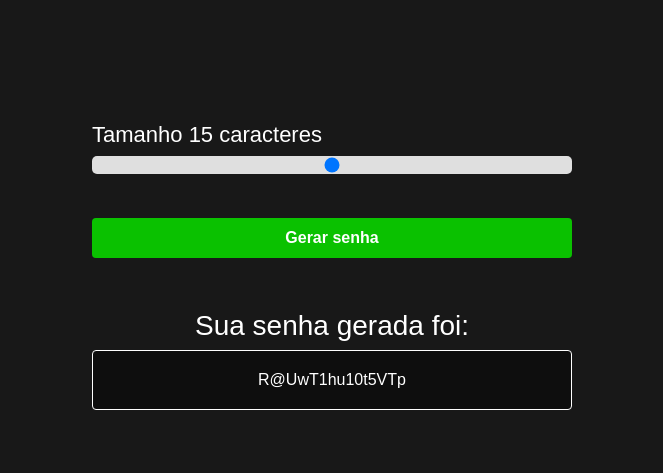
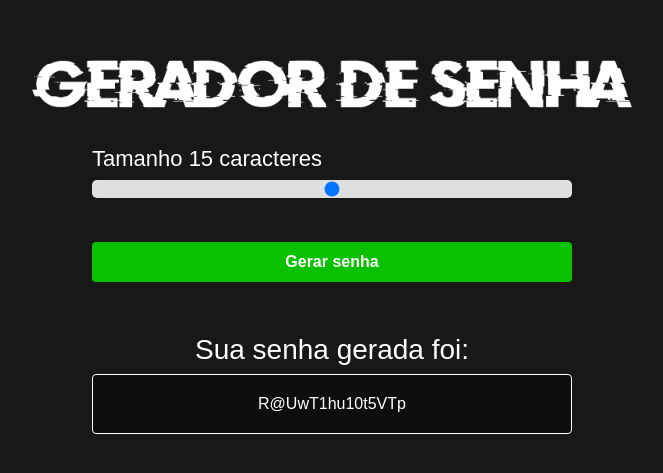
Before and after one commit to raua-hipolito/gerador-de-senha, a website: page src/index.html in a window 1280 px wide. Shown: the part 131-604 px from the top of the page, without its empty margins (308-971 px from the left). Drawn offline with Linux system fonts and the light colour scheme; the site is published under a folder, as on GitHub Pages, so addresses that start at the root find nothing.

Commit message:
✅ atualizando logo do gerador de senhas

```diff
--- a/src/index.html
+++ b/src/index.html
@@ -10,7 +10,7 @@
 </head>
 
 <body>
-    <img class="logo" src="/images/logo.png" alt="">
+    <img class="logo" src="logo.png" alt="">
 
     <main class="container-input">
         <span>Tamanho <span id="valor"></span> caracteres</span>
```
Also changed, not shown: src/logo.png (added).
